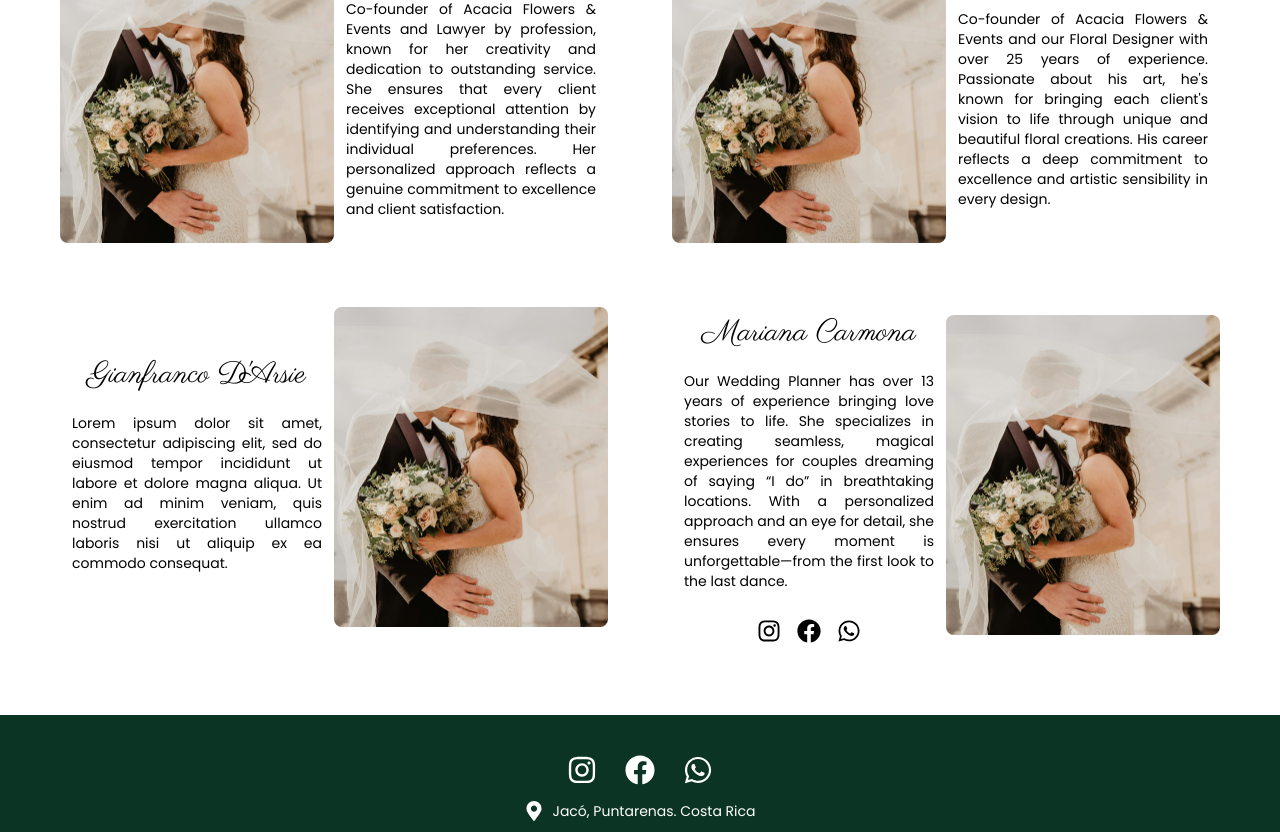
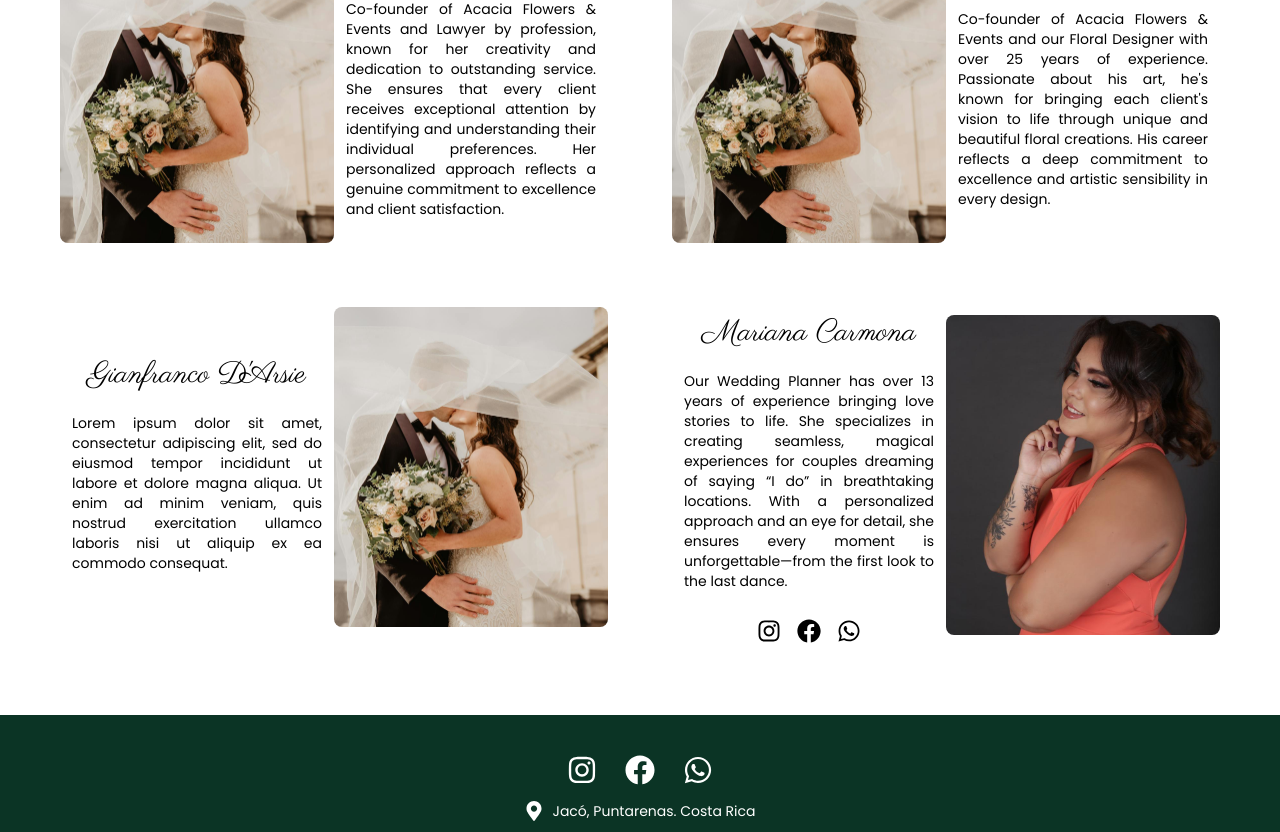
Before and after one commit to gianfdv/acacia, a React (Vite) app: page /about-us in a window 1280 px wide. Shown: the part 469-1301 px from the top of the page. Built offline with nearby package versions, Linux system fonts and the light colour scheme.

Commit message:
First picture

```diff
--- a/src/components/TeamSection.jsx
+++ b/src/components/TeamSection.jsx
@@ -1,4 +1,5 @@
 import detailsImg from "../assets/details.jpg";
+import marianaImg from "../assets/mariana.jpeg";
 import { FaInstagram, FaFacebook, FaWhatsapp} from "react-icons/fa";
 
 const TeamSection = () => {
@@ -74,7 +75,7 @@ const TeamSection = () => {
 </div>
 
             </div>
-            <img className="sm:w-1/2 h-80 object-cover rounded-lg" src={detailsImg} />
+            <img className="sm:w-1/2 h-80 object-cover rounded-lg" src={marianaImg} />
             </div>
         </div>
 
```
Also changed, not shown: src/assets/image1.jpg (deleted), src/assets/mariana.jpeg (added).
